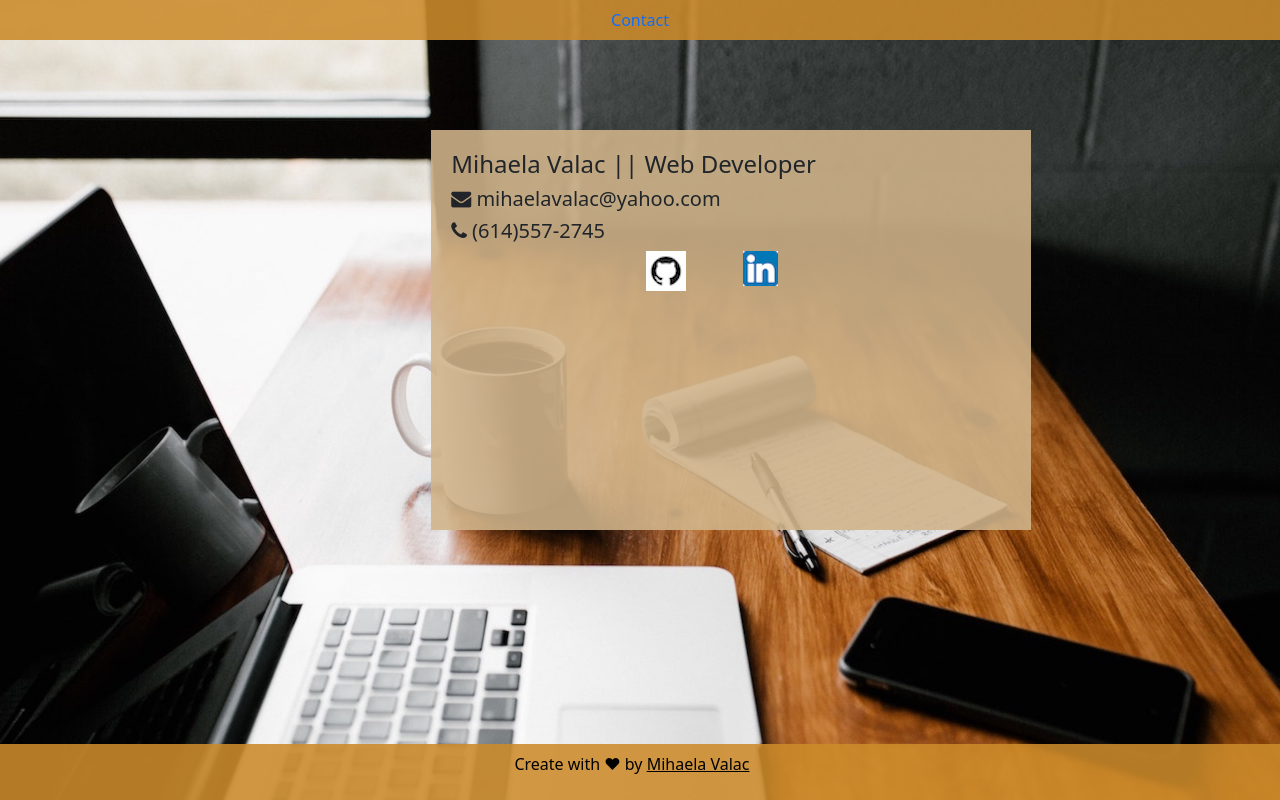
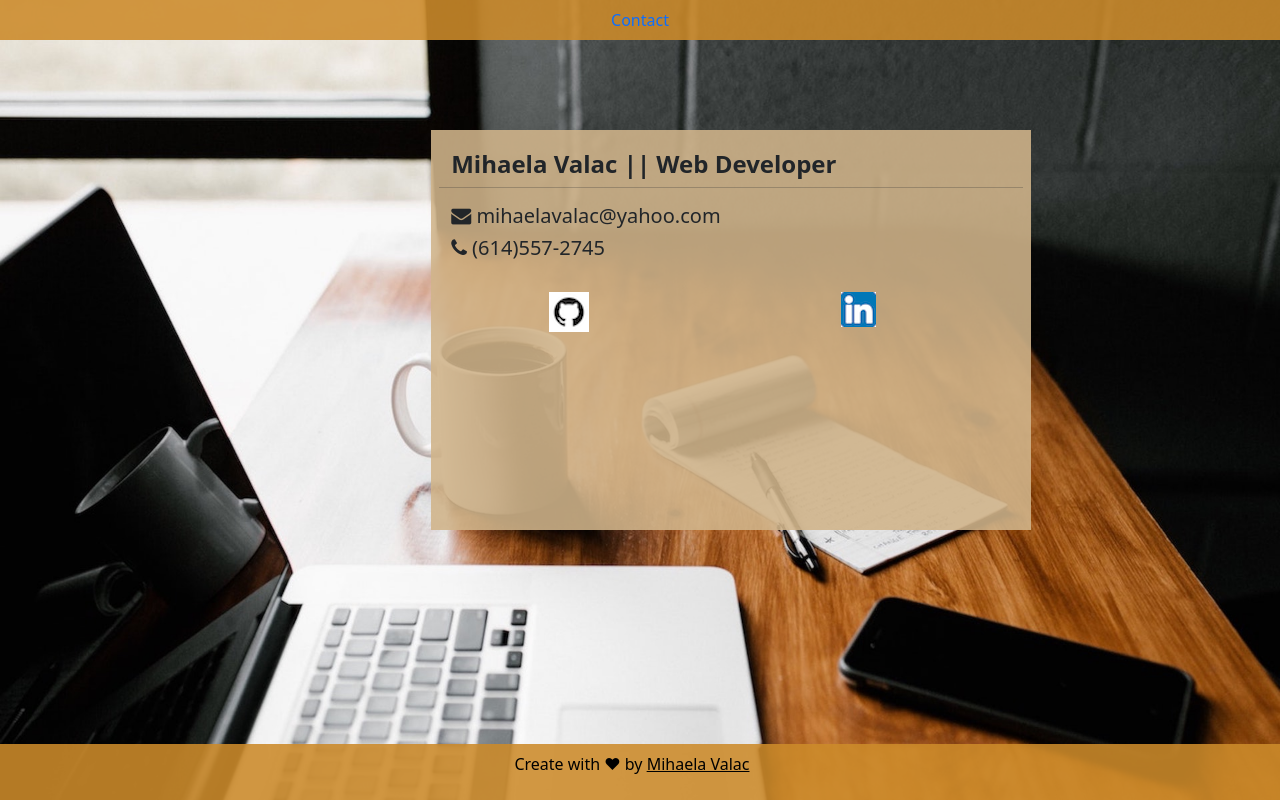
Before and after one commit to mihaelavalac/Professional-Portfolio, a plain HTML site: page contact.html in a window 1280 px wide. Drawn offline with nearby package versions, Linux system fonts and the light colour scheme.

Commit message:
changed the git and linkedin icons display

```diff
--- a/contact.html
+++ b/contact.html
@@ -31,18 +31,20 @@
       <div class="row">
         <div class="container col-6" id="about-box">
           <div class="row">
-            <h4>Mihaela Valac || Web Developer</h4>
+            <h4><strong class="text-center">Mihaela Valac || Web Developer</strong></h4><hr>
             <h5><i class="fa fa-envelope"></i> mihaelavalac@yahoo.com</h5>
-            <h5><i class="fa fa-phone"></i> (614)557-2745</h5>
+            <h5><i class="fa fa-phone"></i> (614)557-2745</h5><br>
           </div>
+          <br>
           <div class="row">
-            <div class="col-4"></div>
-            <div class="col-2">
+            <div class="col-2"></div>
+            <div class="col-4" id="git">
               <a href="https://github.com/mihaelavalac"
                 ><img src="img/git.png"  alt="Github icon."
               /></a>
             </div>
-            <div class="col-2">
+            <div class="col-2"></div>
+            <div class="col-4" id="linkedin" >
               <a href="https://www.linkedin.com/in/mihaela-valac-2493901b9/"
                 ><img src="img/linkedin.png" alt="Linkedin icon."
               /></a>
```
